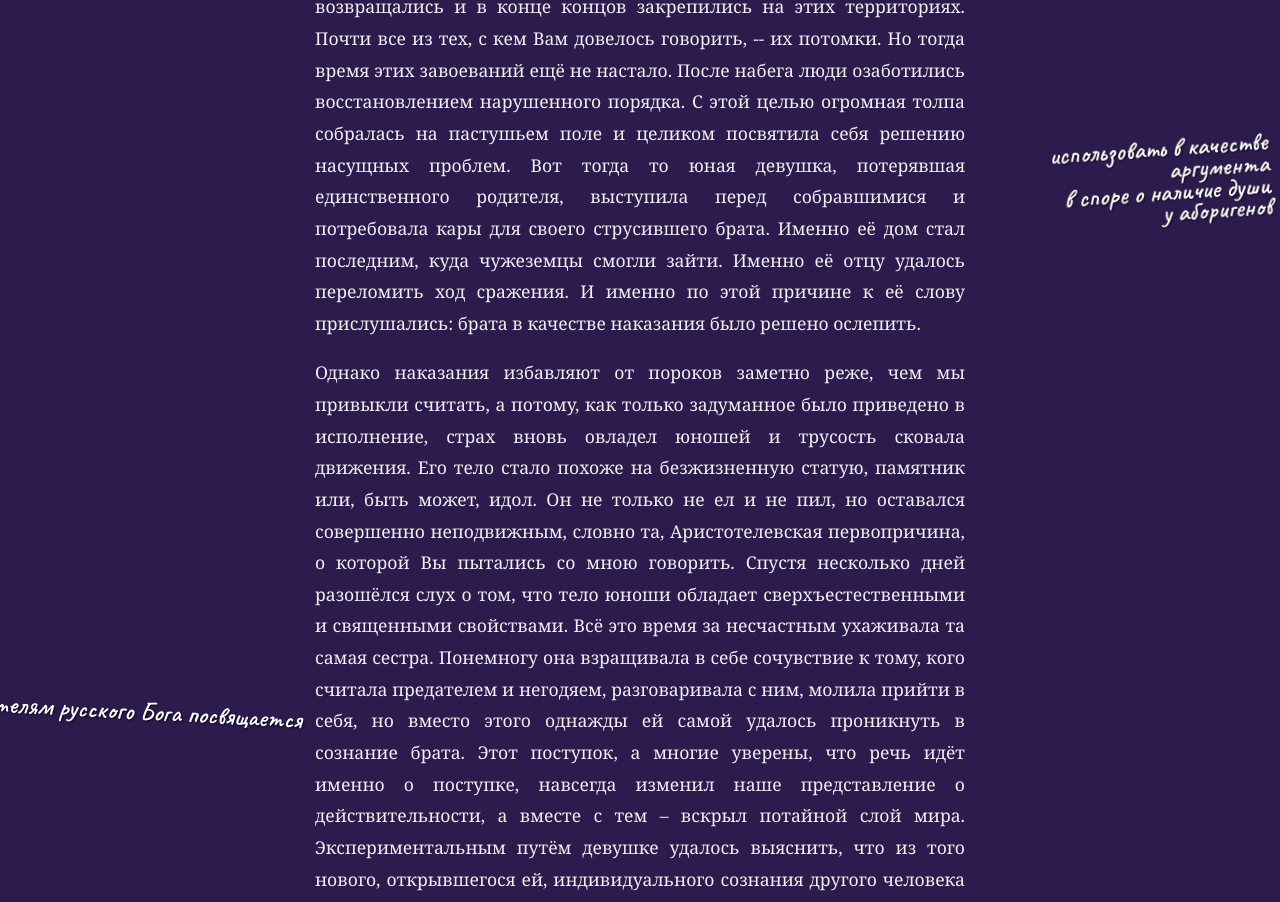
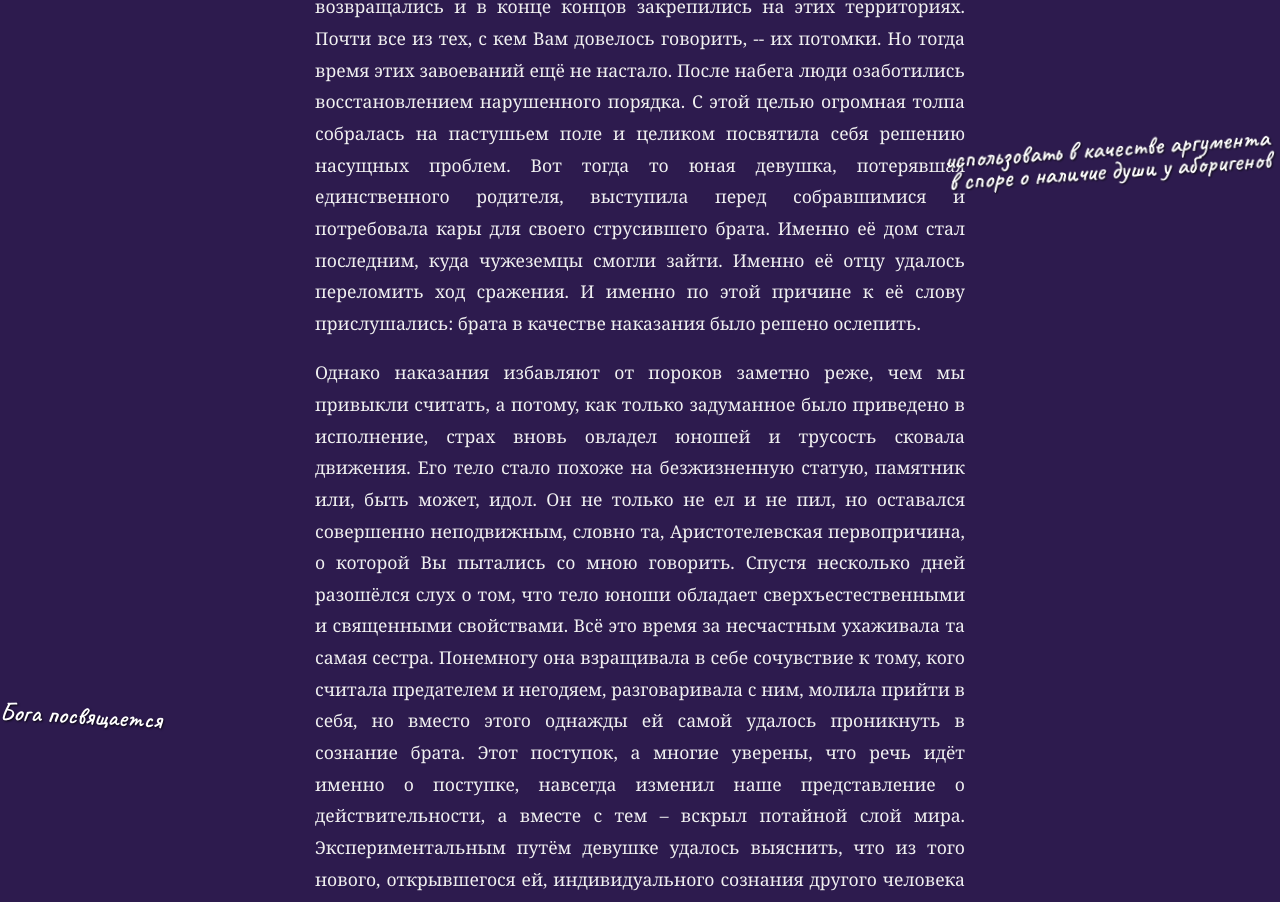
Before and after one commit to dariaternovskaia/Umoral, an Astro site: page /Umoral/content/creativity/prose/myth-sketch in a window 1280 px wide. Shown: the part 1500-2402 px from the top of the page. Built offline with nearby package versions, Linux system fonts and the light colour scheme; Astro itself is replaced by a stand-in of ours.

Commit message:
Fixed 2-line split with spans, shifted god note further left

```diff
--- a/src/pages/content/creativity/prose/myth-sketch.astro
+++ b/src/pages/content/creativity/prose/myth-sketch.astro
@@ -54,7 +54,6 @@ const { data, body } = prose;
       .text-content p { margin-bottom: 1.5rem; text-indent: 2rem; }
       .text-content p:first-child { text-indent: 0; }
 
-      /* Базовые стили заметок */
       .handwritten {
         font-family: 'Caveat', cursive;
         font-weight: 600;
@@ -65,7 +64,6 @@ const { data, body } = prose;
         z-index: 10;
       }
 
-      /* 1. Угловая заметка */
       .note-corner {
         position: fixed;
         top: 50px;
@@ -74,16 +72,19 @@ const { data, body } = prose;
         white-space: nowrap;
       }
 
-      /* 2. Правая заметка (Использовать...) */
+      /* Стили для правой заметки */
       .note-soul {
         position: absolute;
-        /* Принудительно 2 строки + плотный интервал */
-        width: 220px;
-        line-height: 0.85;
         text-align: right;
       }
 
-      /* 3. Левая заметка (Любителям...) */
+      /* Каждая строка отдельно */
+      .note-line {
+        display: block;
+        line-height: 0.85;
+        white-space: nowrap;
+      }
+
       .note-god {
         position: absolute;
         white-space: nowrap;
@@ -113,16 +114,16 @@ const { data, body } = prose;
         в копилку историй о безымянных Богах
       </div>
 
-      <!-- Заметка 2: Справа (ровно 2 строки, плотный интервал) -->
+      <!-- Заметка 2: Справа (РОВНО 2 строки) -->
       <div class="handwritten note-soul"
            style="top: 1430px; right: -80px; transform: rotate(-4deg);">
-        использовать в качестве аргумента<br>
-        в споре о наличие души у аборигенов
+        <span class="note-line">использовать в качестве аргумента</span>
+        <span class="note-line">в споре о наличие души у аборигенов</span>
       </div>
 
-      <!-- Заметка 3: Слева (сдвинута влево на длину слова "посвящается") -->
+      <!-- Заметка 3: Слева (ещё левее на -280px) -->
       <div class="handwritten note-god"
-           style="top: 1980px; left: -140px; transform: rotate(3deg);">
+           style="top: 1980px; left: -280px; transform: rotate(3deg);">
         любителям русского Бога посвящается
       </div>
 
```
